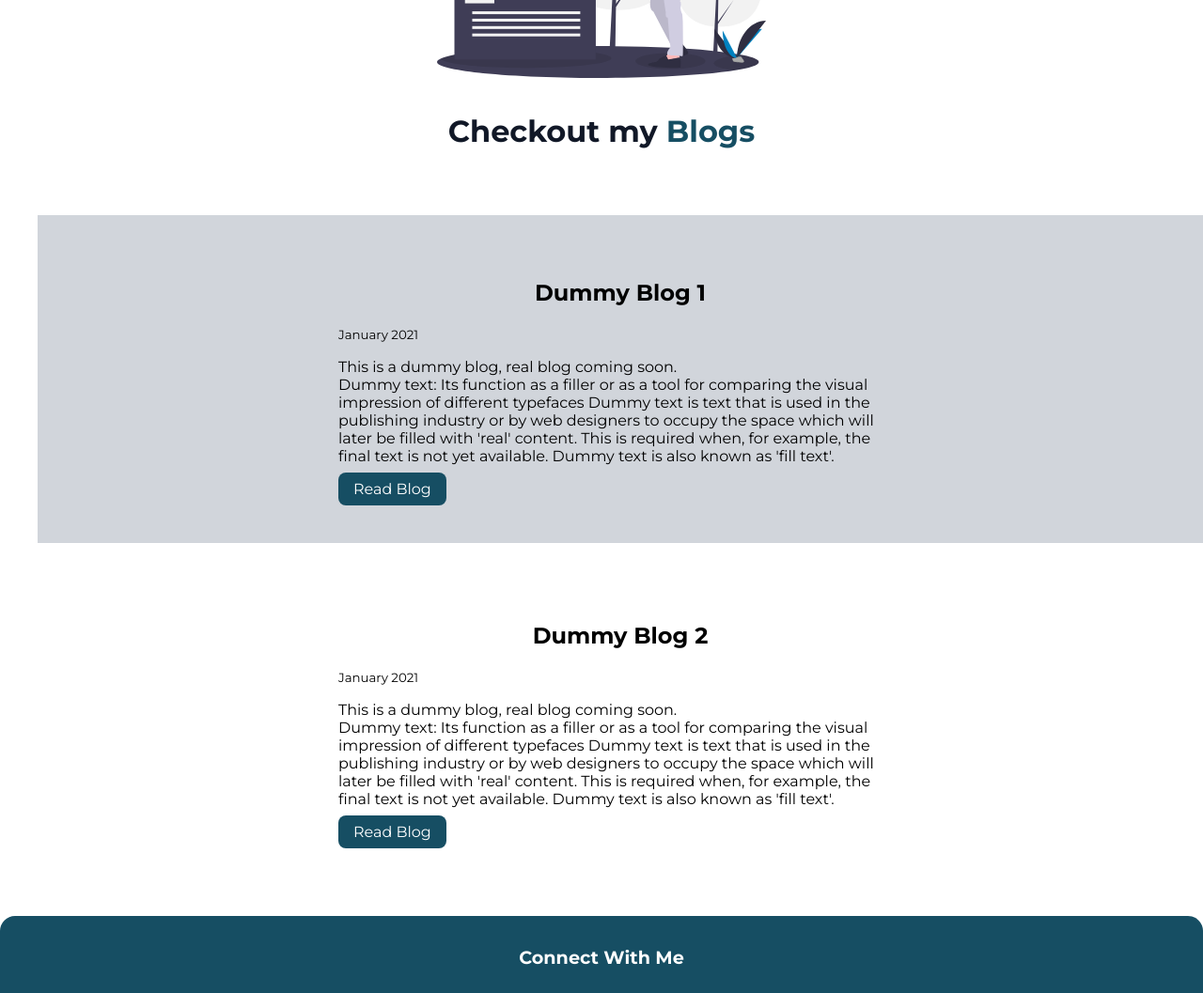
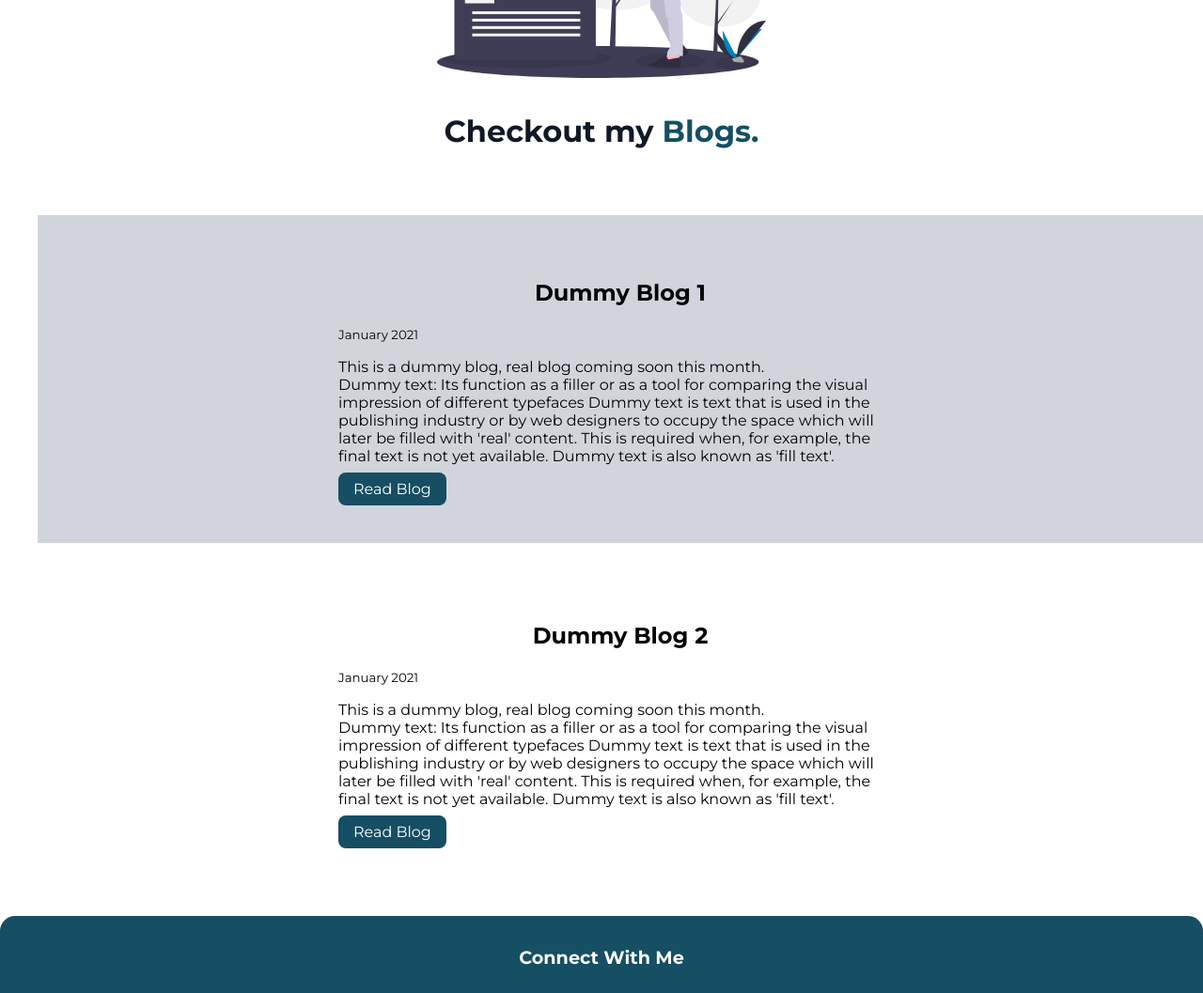
Before and after one commit to alphaCoder-25/Anurudra-Portfolio, a plain HTML site: page blogs.html in a window 1280 px wide. Shown: the part 360-1417 px from the top of the page at 94% size. Drawn offline with Linux system fonts and the light colour scheme.

Commit message:
updated text

```diff
--- a/blogs.html
+++ b/blogs.html
@@ -25,7 +25,7 @@
 
     <header class="hero">
         <img class="hero-img-2" src="images/blog-image.svg"/>
-        <h1 class="hero-heading">Checkout my <span class="heading-inverted-2">Blogs</span></h1>
+        <h1 class="hero-heading">Checkout my <span class="heading-inverted-2">Blogs.</span></h1>
     </header>
 
     <ul class="list-non-bullet">
@@ -35,7 +35,7 @@
                 <li>
                     <h1>Dummy Blog 1</h1>
                     <small>January 2021</small>
-                    <p>This is a dummy blog, real blog coming soon.<br>Dummy text: Its function as a filler or as a tool for comparing the visual impression of different typefaces Dummy text is text that is used in the publishing industry or by web designers to occupy the space which will later be filled with 'real' content. This is required when, for example, the final text is not yet available. Dummy text is also known as 'fill text'.</p>
+                    <p>This is a dummy blog, real blog coming soon this month.<br>Dummy text: Its function as a filler or as a tool for comparing the visual impression of different typefaces Dummy text is text that is used in the publishing industry or by web designers to occupy the space which will later be filled with 'real' content. This is required when, for example, the final text is not yet available. Dummy text is also known as 'fill text'.</p>
 
                     <a target="_blank" class="link link-primary" href="/">Read Blog</a>
         </section>
@@ -45,7 +45,7 @@
                  <li>
                     <h1>Dummy Blog 2</h1>
                     <small>January 2021</small>
-                    <p>This is a dummy blog, real blog coming soon.<br>Dummy text: Its function as a filler or as a tool for comparing the visual impression of different typefaces Dummy text is text that is used in the publishing industry or by web designers to occupy the space which will later be filled with 'real' content. This is required when, for example, the final text is not yet available. Dummy text is also known as 'fill text'.</p>
+                    <p>This is a dummy blog, real blog coming soon this month.<br>Dummy text: Its function as a filler or as a tool for comparing the visual impression of different typefaces Dummy text is text that is used in the publishing industry or by web designers to occupy the space which will later be filled with 'real' content. This is required when, for example, the final text is not yet available. Dummy text is also known as 'fill text'.</p>
 
                                 <a target="_blank" class="link link-primary" href="/">Read Blog</a>
         </section>
```
